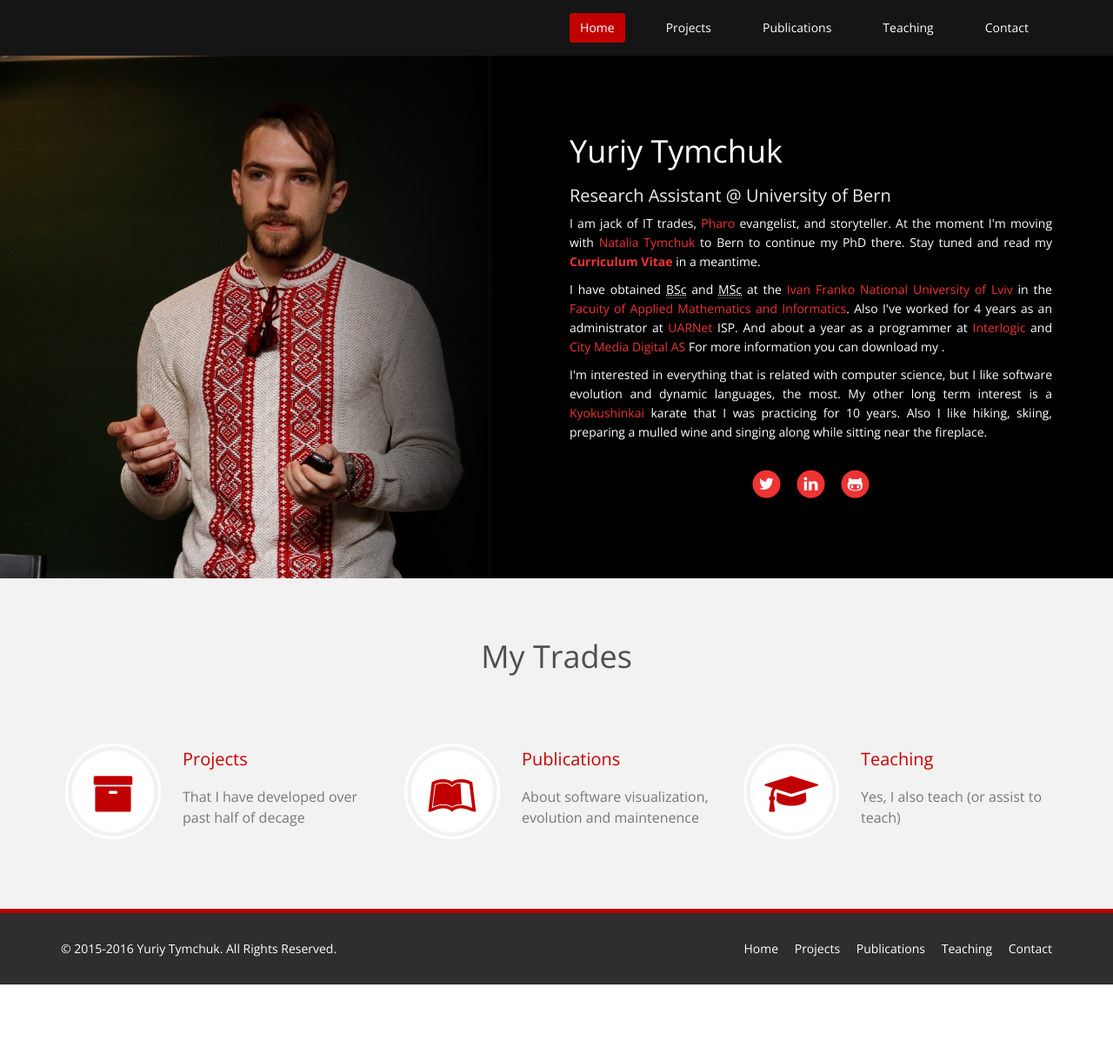
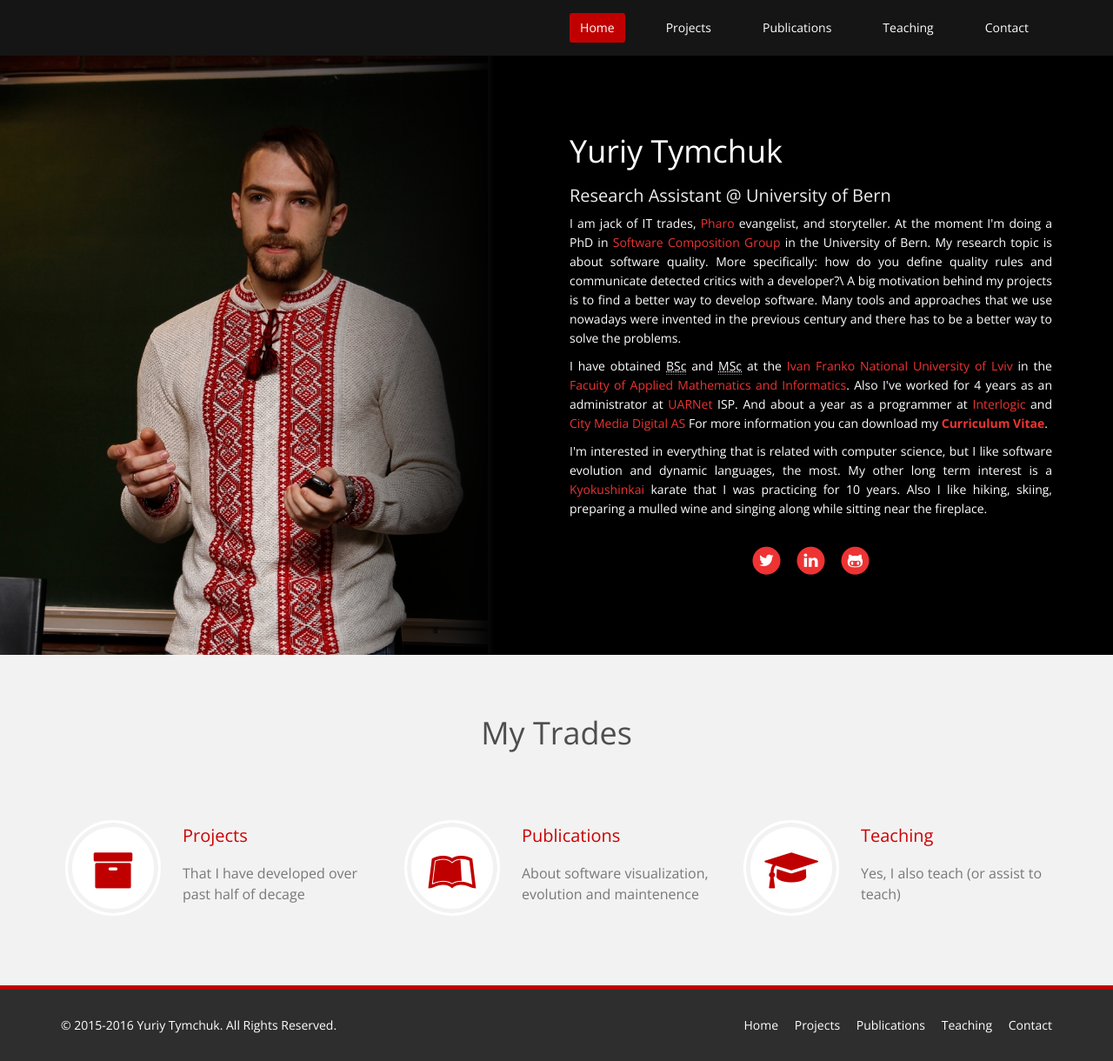
Before and after one commit to Uko/uko.github.io, a Jekyll site: the page built from index.html, in a window 1280 px wide. Shown: the whole page at 87% size. Built offline with Jekyll 4.4.1, drawn with Linux system fonts in a browser that asks for light colours; nearby versions of some CDN libraries; before the commit the page ends 1132 px from its top, so only the background shows below that.

Commit message:
updated info about me

```diff
--- a/index.html
+++ b/index.html
@@ -15,8 +15,9 @@ title: Home
                           <p>
                 I am jack of IT trades,
                 <a href="http://www.pharo-project.org/">Pharo</a> evangelist,
-                and storyteller.
-                At the moment I'm moving with <a href= "http://natalia.tymch.uk" target="_blank">Natalia Tymchuk</a> to Bern to continue my PhD there. Stay tuned and read my <a href = "cv/cv.pdf" target="_blank"><strong>Curriculum Vitae</strong></a> in a meantime.
+                and storyteller. At the moment I'm doing a PhD in <a href="http://scg.unibe.ch/">Software Composition Group</a> in the University of Bern. My research topic is about software quality. More specifically: how do you define quality rules and communicate detected critics with a developer?\
+
+                A big motivation behind my projects is to find a better way to develop software. Many tools and approaches that we use nowadays were invented in the previous century and there has to be a better way to solve the problems.
 
               </p>
               <p>
```
Also changed, not shown: other parts of index.html (+1 -2 lines).
